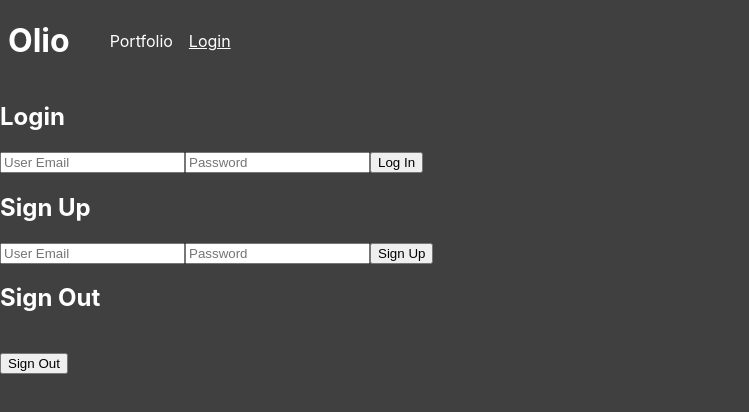
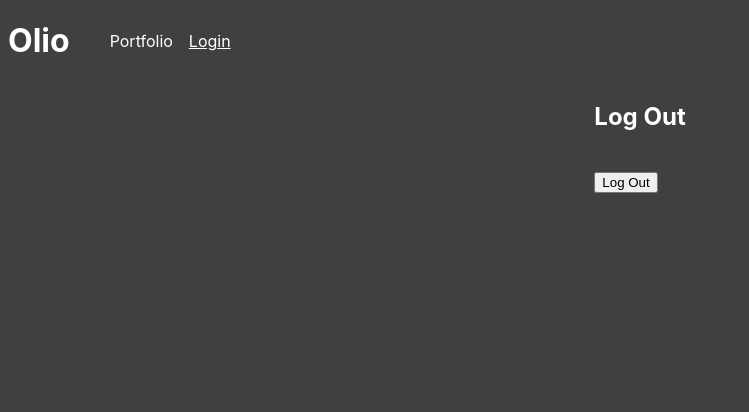
Before and after one commit to jfpalchak/nosql-react-portfolio, a React (Create React App) app: page /login in a window 1280 px wide. Shown: the top 412 px of the page, without its empty margins (0-749 px from the left). Built offline with nearby package versions, Linux system fonts and the light colour scheme; no server answers.

Commit message:
complete authentication setup with firebase
Co-authored-by: Joey Palchak <joey.palchak@gmail.com>
Co-authored-by: Onur Kaymak <onurkaymak@outlook.com>

```diff
--- a/src/components/LoginPage.css
+++ b/src/components/LoginPage.css
@@ -0,0 +1,15 @@
+.login-content {
+  width: 100%;
+  display: flex;
+  flex-direction: column;
+  align-items: center;
+}
+
+.login-content form {
+  display: flex;
+  flex-direction: column;
+}
+
+.login-content form button {
+  margin-top: 1em;
+}
--- a/src/components/LoginPage.tsx
+++ b/src/components/LoginPage.tsx
@@ -1,58 +1,96 @@
 import React, { useState } from "react";
-import { createUserWithEmailAndPassword } from "firebase/auth";
+import "./LoginPage.css";
+import { auth } from "./../firebase";
+import { createUserWithEmailAndPassword, signInWithEmailAndPassword, signOut } from "firebase/auth";
 
 const LoginPage = () => {
   // STATE
-  // const [loginSuccess, setLoginSuccess] = useState<string | null>(null);
-  // const [signUpSuccess, setSignUpSuccess] = useState<string | null>(null);
-  // const [signOutSuccess, setSignOutSuccess] useState<string | null>(null);
+  const [signUpSuccess, setSignUpSuccess] = useState<string | null>(null);
+  const [logInSuccess, setLogInSuccess] = useState<string | null>(null);
+  const [logOutSuccess, setLogOutSuccess] = useState<string | null>(null);
 
   const doSignUp = (e: React.SyntheticEvent) => {
     e.preventDefault();
 
-    // console.log(e);
-    // let signUpEmail = e.target[0].value;
-
+    // Typing for TypeScript
     const target = e.target as typeof e.target & {
       signUpEmail: { value: string };
       signUpPassword: { value: string };
     };
 
-    // console.log("target is:");
-    // console.log(target);
-    // console.log(e);
-    // console.log(target.signUpEmail);
-    // console.log("target.signUpEmail:");
-    // console.log(target.signUpEmail);
-    // console.log(typeof target.signUpEmail);
-
     const email = target.signUpEmail.value;
     const password = target.signUpPassword.value;
+
+    createUserWithEmailAndPassword(auth, email, password)
+      .then((userCredential) => {
+        setSignUpSuccess(`You've successfully signed up, ${userCredential.user.email}!`);
+      })
+      .catch((error) => {
+        setSignUpSuccess(`There was an error signing up: ${error.message}`);
+      });
   };
 
-  const doLogIn = () => {};
+  const doLogIn = (e: React.SyntheticEvent) => {
+    e.preventDefault();
+    const target = e.target as typeof e.target & {
+      userEmail: { value: string };
+      userPassword: { value: string };
+    };
+    const email = target.userEmail.value;
+    const password = target.userPassword.value;
+    signInWithEmailAndPassword(auth, email, password)
+      .then((userCredential) => {
+        setLogInSuccess(`Successfully logged in as: ${userCredential.user.email}.`);
+      })
+      .catch((error) => {
+        setLogInSuccess(`There was an error signing in: ${error.message}.`);
+      });
+  };
 
-  const doSignOut = () => {};
+  const doLogOut = () => {
+    signOut(auth)
+      .then(() => {
+        setLogOutSuccess(`You have signed out.`);
+      })
+      .catch((error) => {
+        setLogOutSuccess(`There was an error signing out: ${error.message}`);
+      });
+  };
+
+  // Is user logged in?
+  const isAuthorized = auth.currentUser ? true : false;
 
   return (
     <section className="login-content">
-      <h1>Login</h1>
-      <form onSubmit={doLogIn}>
-        <input type="text" name="userEmail" placeholder="User Email" />
-        <input type="password" name="userPassword" placeholder="Password" />
-        <button type="submit">Log In</button>
-      </form>
+      {isAuthorized && (
+        <>
+          <div className="signup">
+            <h1>Sign Up</h1>
+            {signUpSuccess}
+            <form onSubmit={doSignUp}>
+              <input type="text" name="signUpEmail" placeholder="User Email" />
+              <input type="password" name="signUpPassword" placeholder="Password" />
+              <button type="submit">Sign Up</button>
+            </form>
+          </div>
 
-      <h1>Sign Up</h1>
-      <form onSubmit={doSignUp}>
-        <input type="text" name="signUpEmail" placeholder="User Email" />
-        <input type="password" name="signUpPassword" placeholder="Password" />
-        <button type="submit">Sign Up</button>
-      </form>
-
-      <h1>Sign Out</h1>
-      <br />
-      <button onClick={doSignOut}>Sign Out</button>
+          <div className="login">
+            <h1>Log In</h1>
+            {logInSuccess}
+            <form onSubmit={doLogIn}>
+              <input type="text" name="userEmail" placeholder="User Email" />
+              <input type="password" name="userPassword" placeholder="Password" />
+              <button type="submit">Log In</button>
+            </form>
+          </div>
+        </>
+      )}
+      <div className="logout">
+        <h1>Log Out</h1>
+        {logOutSuccess}
+        <br />
+        <button onClick={doLogOut}>Log Out</button>
+      </div>
     </section>
   );
 };
```
